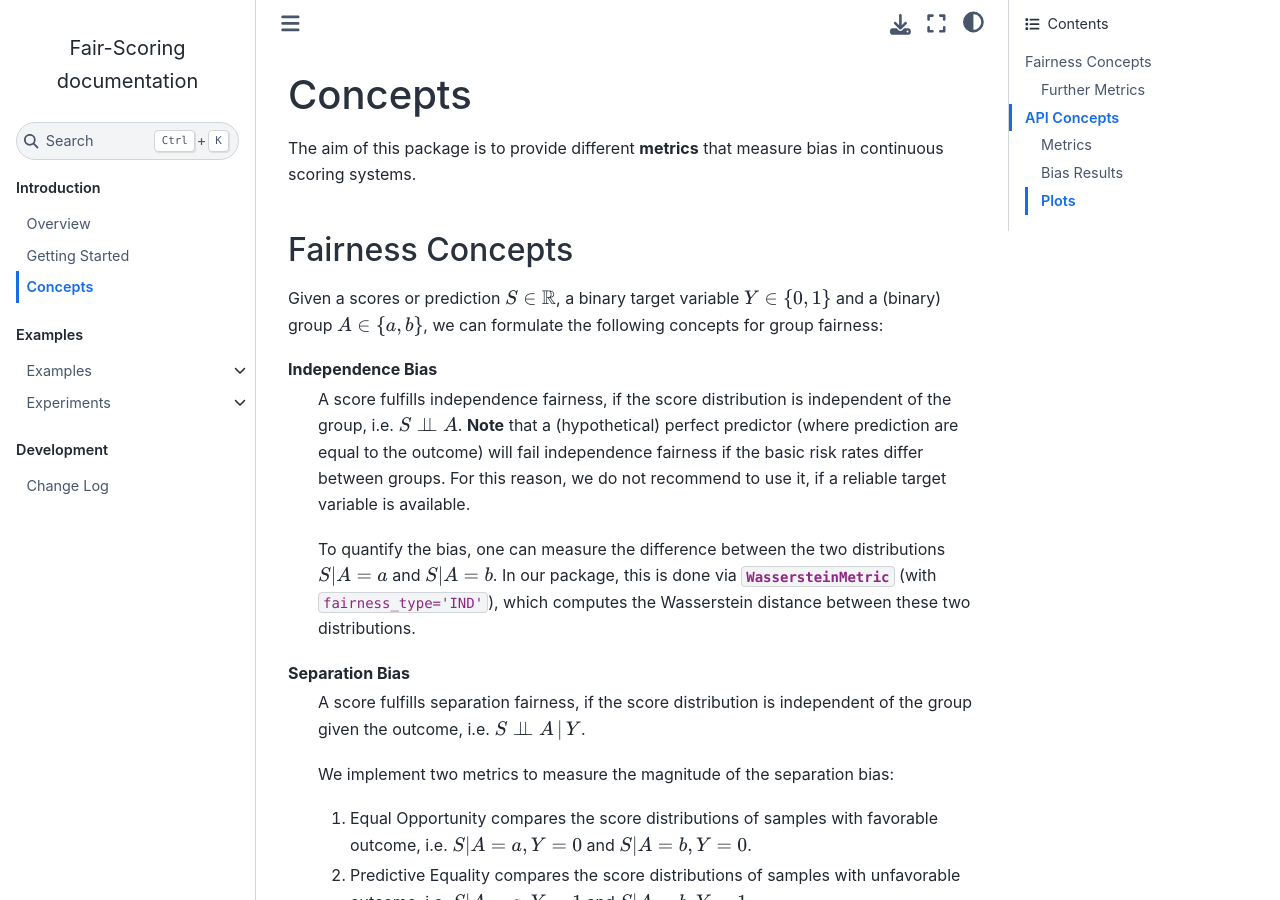
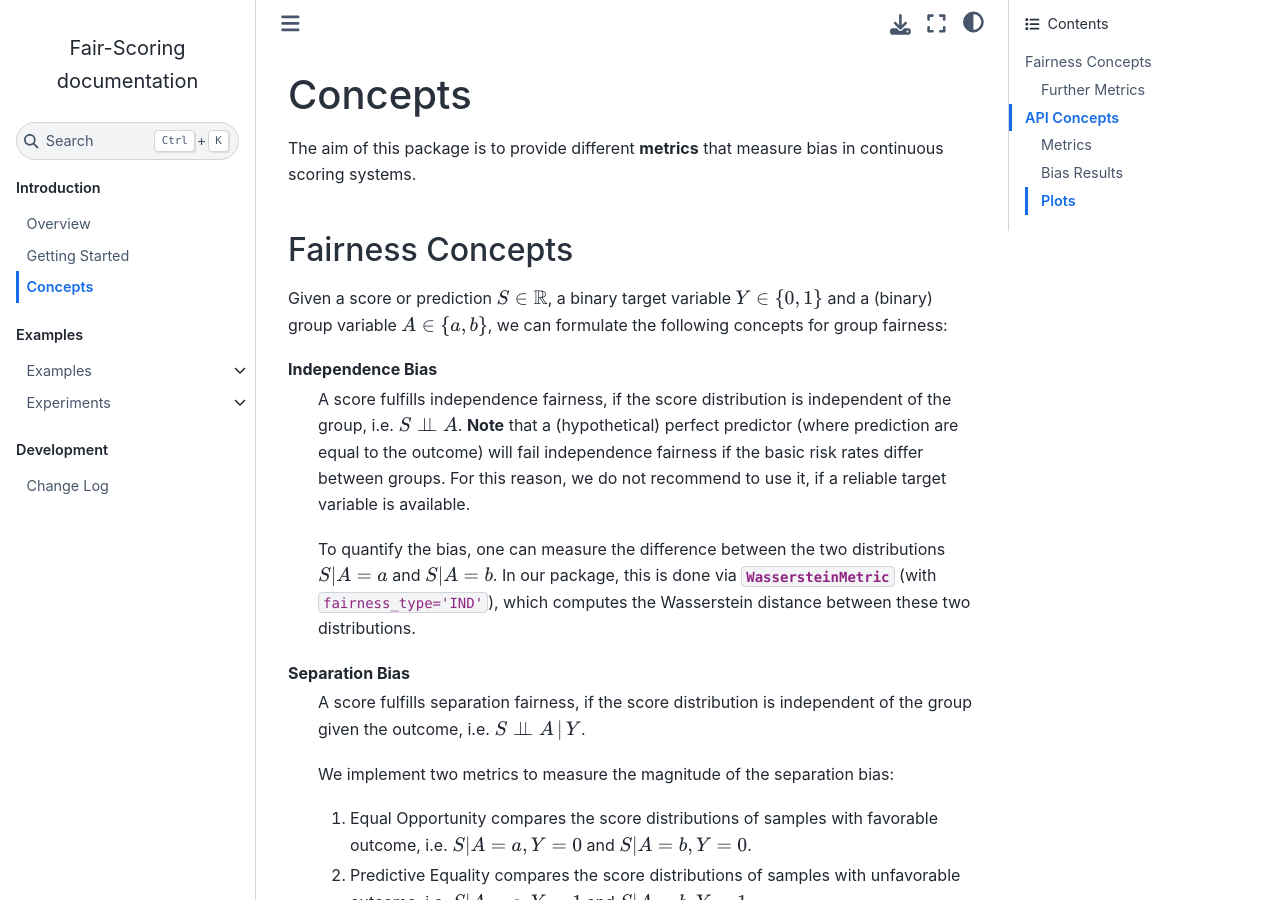
Before and after one commit to schufa-innovationlab/fair-scoring, a Sphinx documentation site: the page built from docs/source/intro/concepts.rst, in a window 1280 px wide and 900 px high. Built offline with Sphinx 7.4.7 and the Sphinx Book theme 1.1.4, drawn with Linux system fonts in a browser that asks for light colours; pages that are not in the unit, such as notebooks, are missing from menus.

Commit message:
Bugfix: Typos

```diff
--- a/docs/source/intro/concepts.rst
+++ b/docs/source/intro/concepts.rst
@@ -4,7 +4,7 @@ The aim of this package is to provide different **metrics** that measure bias in
 
 Fairness Concepts
 -----------------
-Given a scores or prediction :math:`S\in\mathbb{R}`, a binary target variable :math:`Y\in\{0,1\}` and a (binary) group
+Given a score or prediction :math:`S\in\mathbb{R}`, a binary target variable :math:`Y\in\{0,1\}` and a (binary) group variable
 :math:`A\in\{a,b\}`, we can formulate the following concepts for group fairness:
 
 Independence Bias
```
